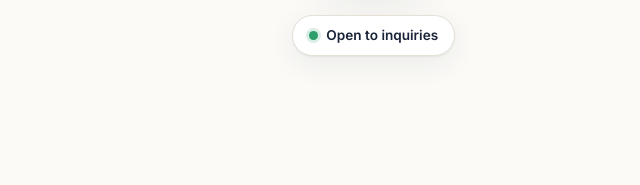
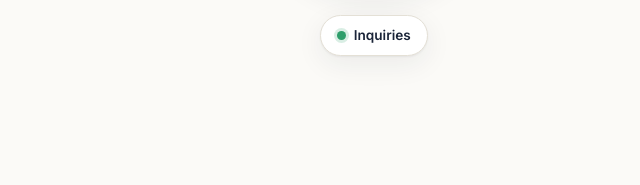
Before and after one commit to danaital/danaital.com, a plain HTML site: page index.html in a window 1280 px wide. Shown: the part 457-642 px from the top of the page, 640-1280 px from the left. Drawn offline with Linux system fonts and the light colour scheme.

Commit message:
Hero badge: 'Open to inquiries' -> 'Inquiries'
Co-Authored-By: Claude Opus 4.8 <noreply@anthropic.com>

```diff
--- a/index.html
+++ b/index.html
@@ -70,7 +70,7 @@
           </div>
           <a class="inquiry" href="mailto:taldanai@icloud.com?subject=Inquiry">
             <span class="inquiry-dot" aria-hidden="true"></span>
-            Open to inquiries
+            Inquiries
           </a>
         </div>
       </div>
```
